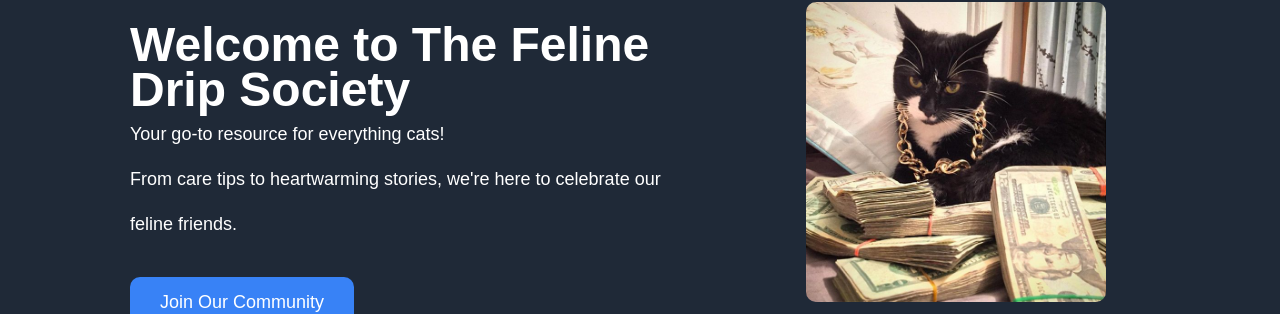
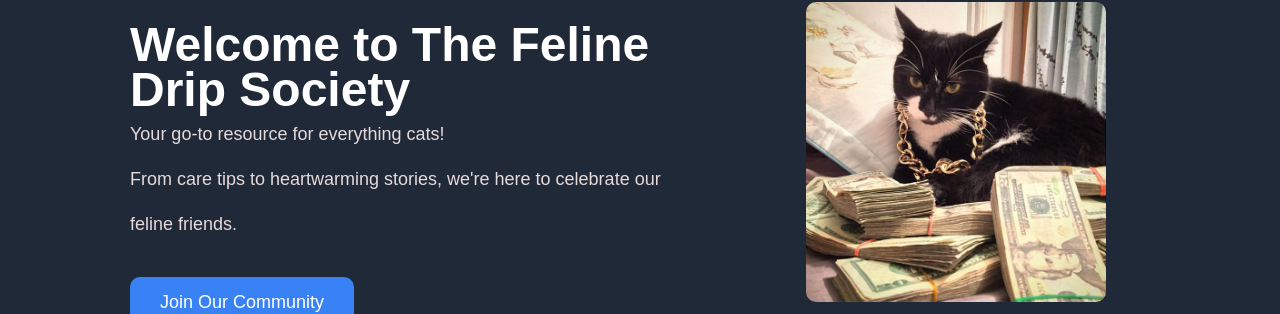
Before and after one commit to tinabenita/Landing-Page-Foundations, a plain HTML site: page index.html in a window 1280 px wide. Shown: the part 118-432 px from the top of the page. Drawn offline with Linux system fonts and the light colour scheme.

Commit message:
changed color of sub heading

```diff
--- a/styles.css
+++ b/styles.css
@@ -47,6 +47,10 @@ nav>a{
  .header-text h1{
     font-size: xxx-large;
     font-weight: bolder;
+ }
+
+ .header-text p{
+    color: rgb(230, 218, 218);
  }
 
  .header-text > button{
```
